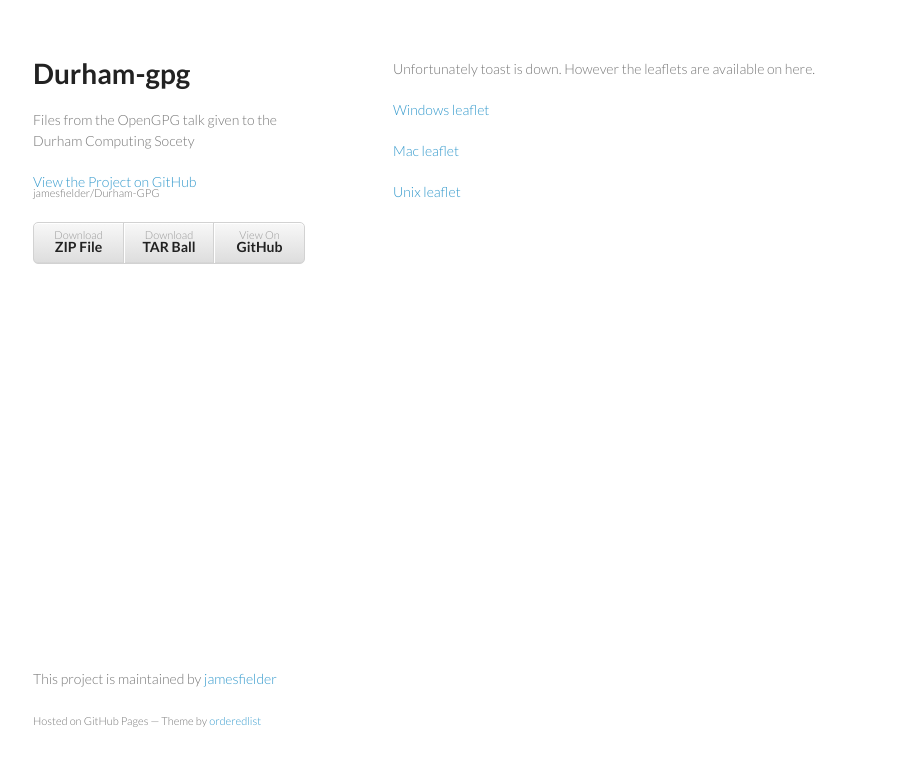
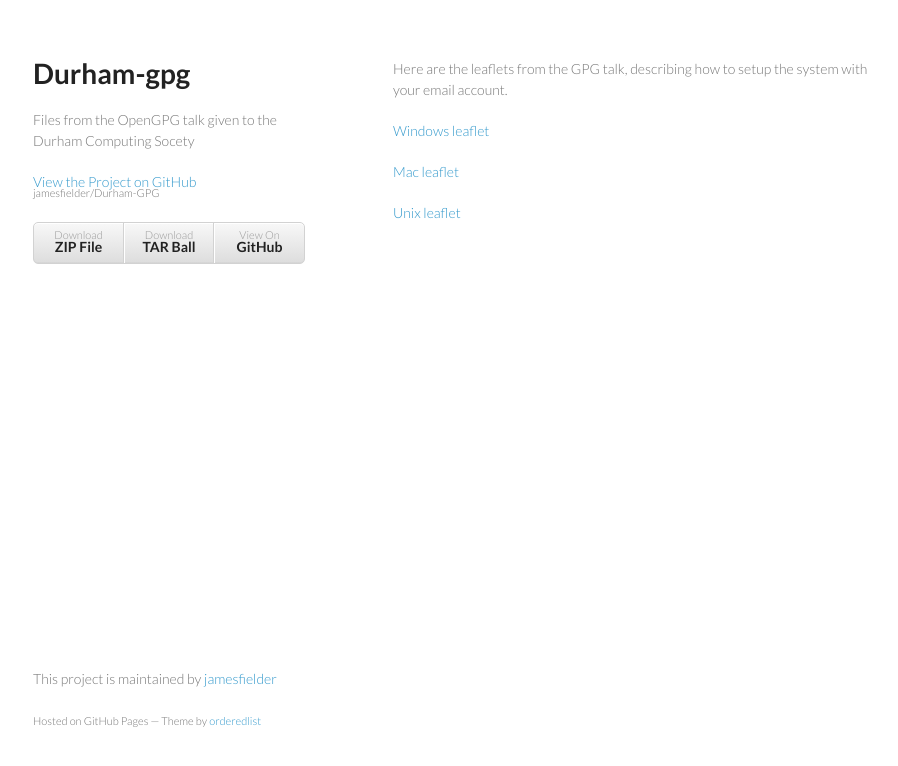
Before and after one commit to jamesfielder/Durham-GPG, a plain HTML site: page index.html in a window 1280 px wide. Shown: the whole page, without its empty margins (177-1075 px from the left). Drawn offline with Linux system fonts and the light colour scheme.

Commit message:
Update index.html

```diff
--- a/index.html
+++ b/index.html
@@ -28,7 +28,7 @@
         </ul>
       </header>
       <section>
-        <p>Unfortunately toast is down. However the leaflets are available on here.</p>
+        <p>Here are the leaflets from the GPG talk, describing how to setup the system with your email account.</p>
 
 <p><strong><a href="http://cloud.github.com/downloads/jamesfielder/Durham-GPG/win-leaflet.pdf">Windows leaflet</a></strong></p>
 
```
